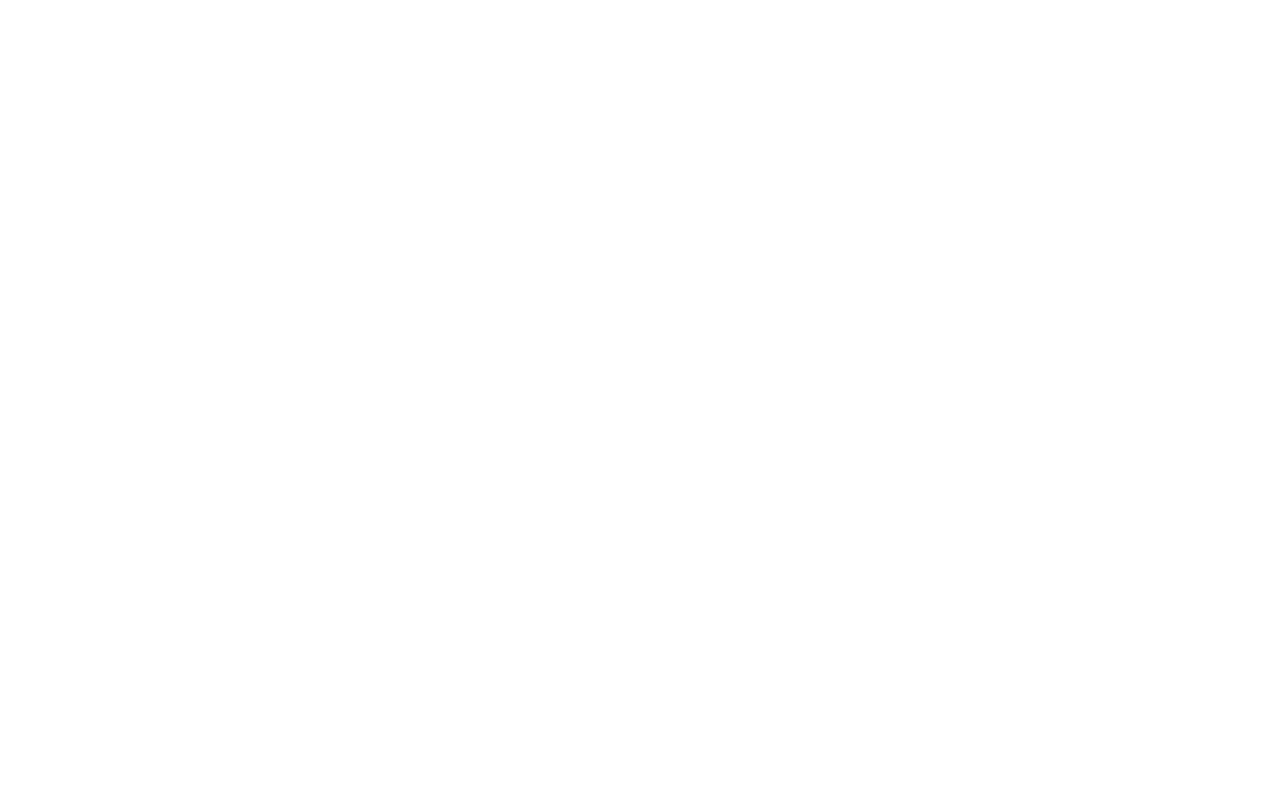
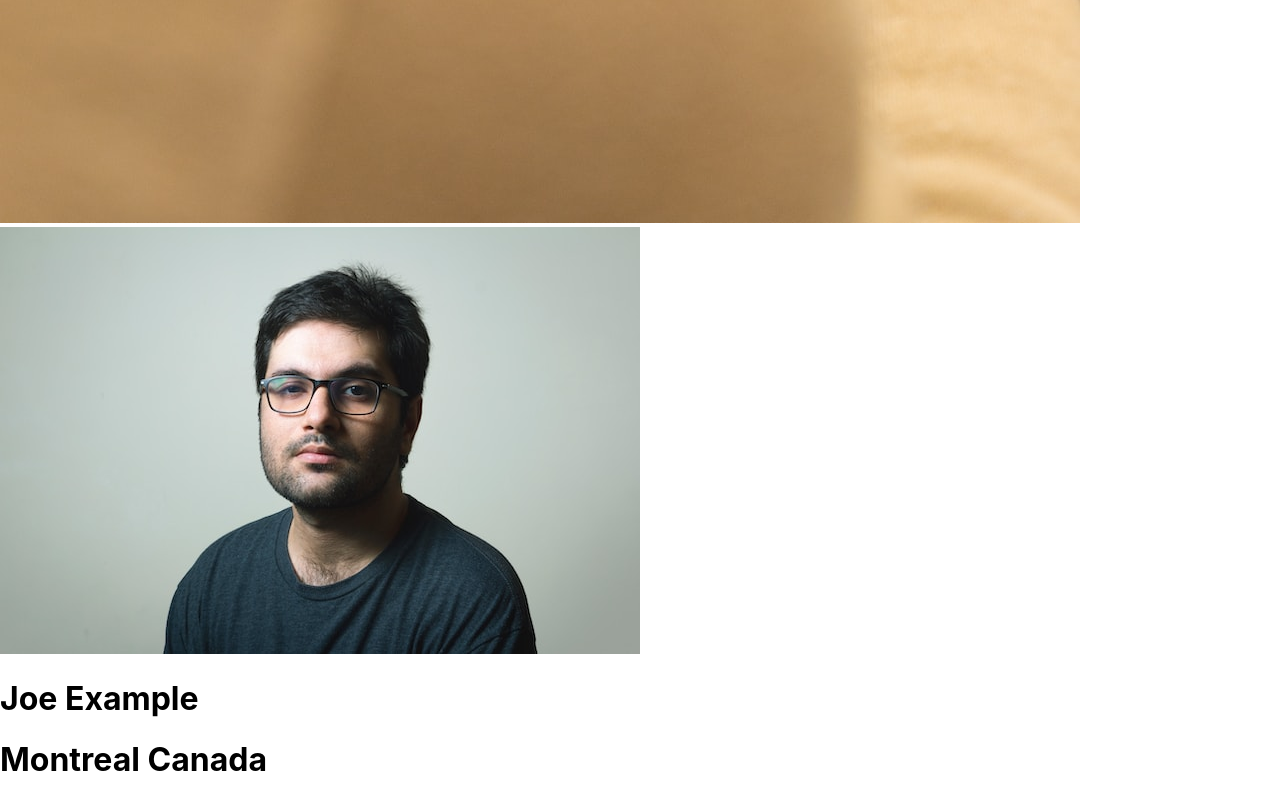
Before and after one commit to saif4004/photoLab, a React (Create React App) app in the folder frontend/: page / in a window 1280 px wide. Shown: the part 1698-2498 px from the top of the page. Before the commit the page ends 800 px from the top, so only its background shows below. Built offline with nearby package versions, Linux system fonts and the light colour scheme; the HTML template or start-up script is replaced by a standard one.

Commit message:
Initial commit

```diff
--- a/frontend/src/App.jsx
+++ b/frontend/src/App.jsx
@@ -1,14 +1,30 @@
+// frontend/src/App.jsx
 import React from 'react';
 
-import PhotoListItem from './components/PhotoListItem';
-import './App.scss';
+ import PhotoListItem from './components/PhotoListItem';
+ import PhotoList from './components/PhotoList';
+ import './App.scss';
 
+const sampleDataForPhotoListItem = {
+  id: "1",
+  location: {
+    city: "Montreal",
+    country: "Canada",
+  },
+  imageSource: `${process.env.PUBLIC_URL}/Image-1-Regular.jpeg`,
+  username: "Joe Example",
+  profile: `${process.env.PUBLIC_URL}/profile-1.jpg`,
+};
 // Note: Rendering a single component to build components in isolation
 const App = () => {
   return (
-    <div className="App">
-      <PhotoListItem/>
-    </div>
+    <PhotoListItem
+    imageSource={sampleDataForPhotoListItem.imageSource}
+    profile={sampleDataForPhotoListItem.profile}
+    username={sampleDataForPhotoListItem.username}
+    location={sampleDataForPhotoListItem.location}
+    />
+
   );
 };
 
--- a/frontend/src/components/PhotoListItem.jsx
+++ b/frontend/src/components/PhotoListItem.jsx
@@ -14,8 +14,18 @@
   profile: `${process.env.PUBLIC_URL}/profile-1.jpg`,
 };
 
-const PhotoListItem = () => {
-  /* Insert React */
+const PhotoListItem = (props) => {
+  console.log(props);
+
+  return (
+    <div>
+      <img src={props.imageSource} alt="Photo" />
+      <br />
+      <img src={props.profile} alt="Profile" />
+      <h1>{props.username}</h1>
+      <h1>{props.location.city} {props.location.country}</h1>
+    </div>
+  );
 };
 
 export default PhotoListItem;
```
Also changed, not shown: 1 other file (tests, documents, lock files or other folders).
